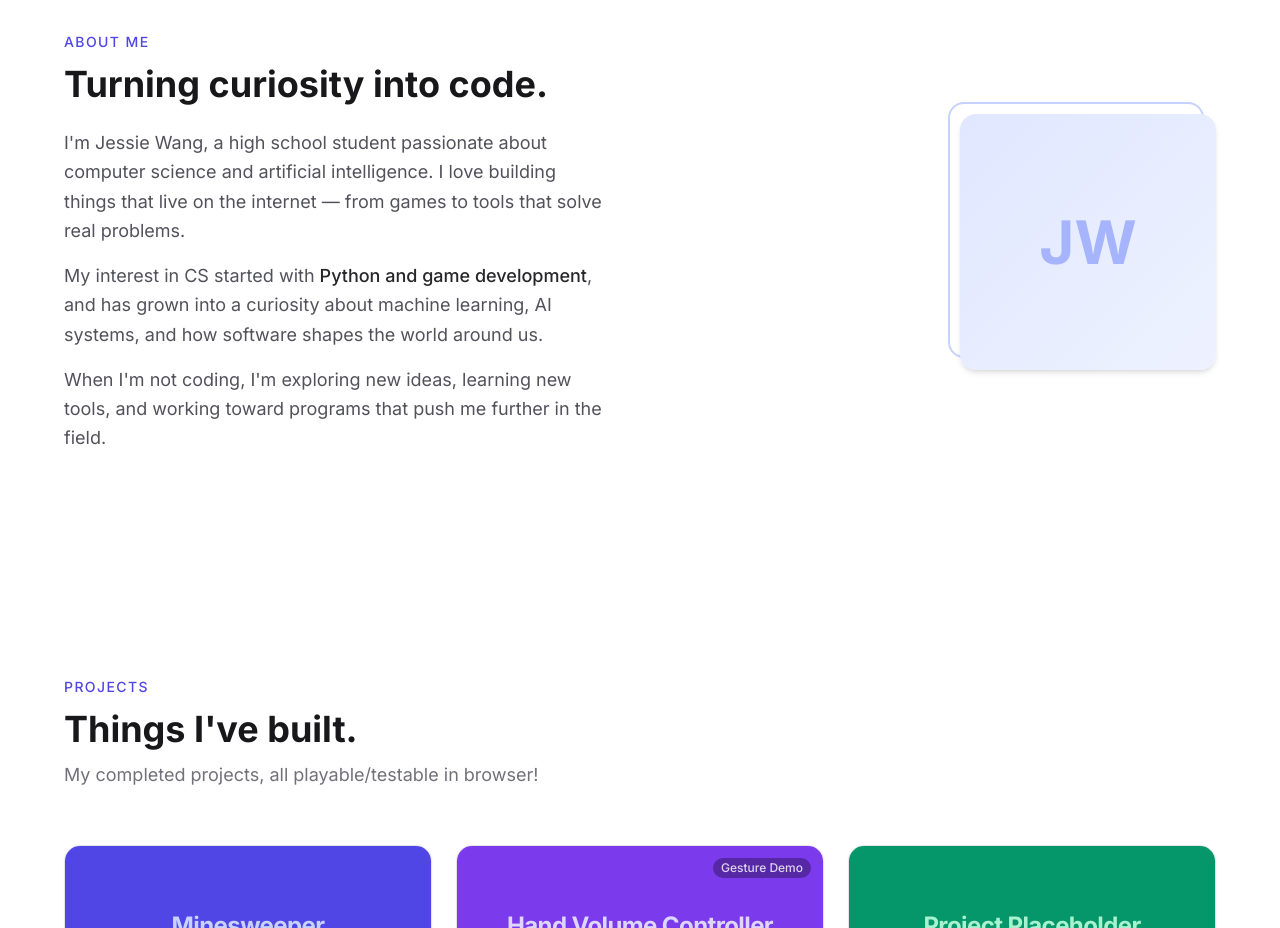
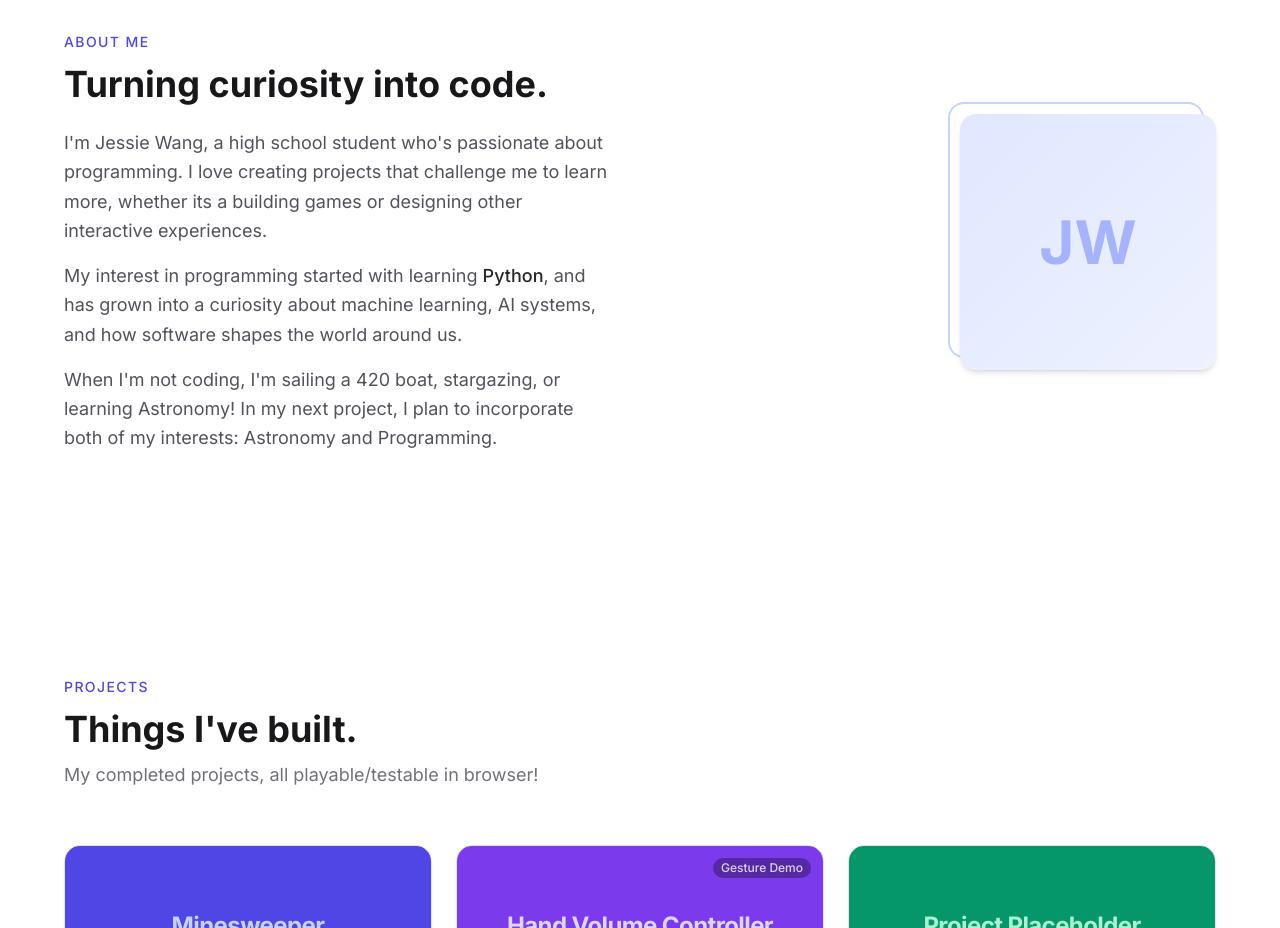
Before and after one commit to jessiezhwang/portfolio, a Next.js app in the folder portfolio/: page / in a window 1280 px wide. Shown: the part 880-1808 px from the top of the page. Built offline with nearby package versions, Linux system fonts and the light colour scheme.

Commit message:
update about section

```diff
--- a/portfolio/src/components/sections/About.tsx
+++ b/portfolio/src/components/sections/About.tsx
@@ -24,23 +24,20 @@ export default function About() {
             <div className="space-y-4 text-zinc-600 dark:text-zinc-400 text-lg leading-relaxed">
               {/* TODO: Replace with your real bio */}
               <p>
-                I&apos;m Jessie Wang, a high school student passionate about
-                computer science and artificial intelligence. I love building
-                things that live on the internet — from games to tools that
-                solve real problems.
+                I&apos;m Jessie Wang, a high school student who&apos;s passionate about
+                programming. I love creating projects that challenge me to learn more, whether its a building games or designing other interactive experiences.
               </p>
               <p>
-                My interest in CS started with{" "}
+                My interest in programming started with learning{" "}
                 <span className="text-zinc-800 dark:text-zinc-200 font-medium">
-                  Python and game development
+                  Python
                 </span>
                 , and has grown into a curiosity about machine learning, AI
                 systems, and how software shapes the world around us.
               </p>
               <p>
-                When I&apos;m not coding, I&apos;m exploring new ideas, learning
-                new tools, and working toward programs that push me further in
-                the field.{" "}
+                When I&apos;m not coding, I&apos;m sailing a 420 boat, stargazing, or learning
+                Astronomy! In my next project, I plan to incorporate both of my interests: Astronomy and Programming.{" "}
                 {/* TODO: Add a personal detail here — a hobby, a goal, etc. */}
               </p>
             </div>
```
